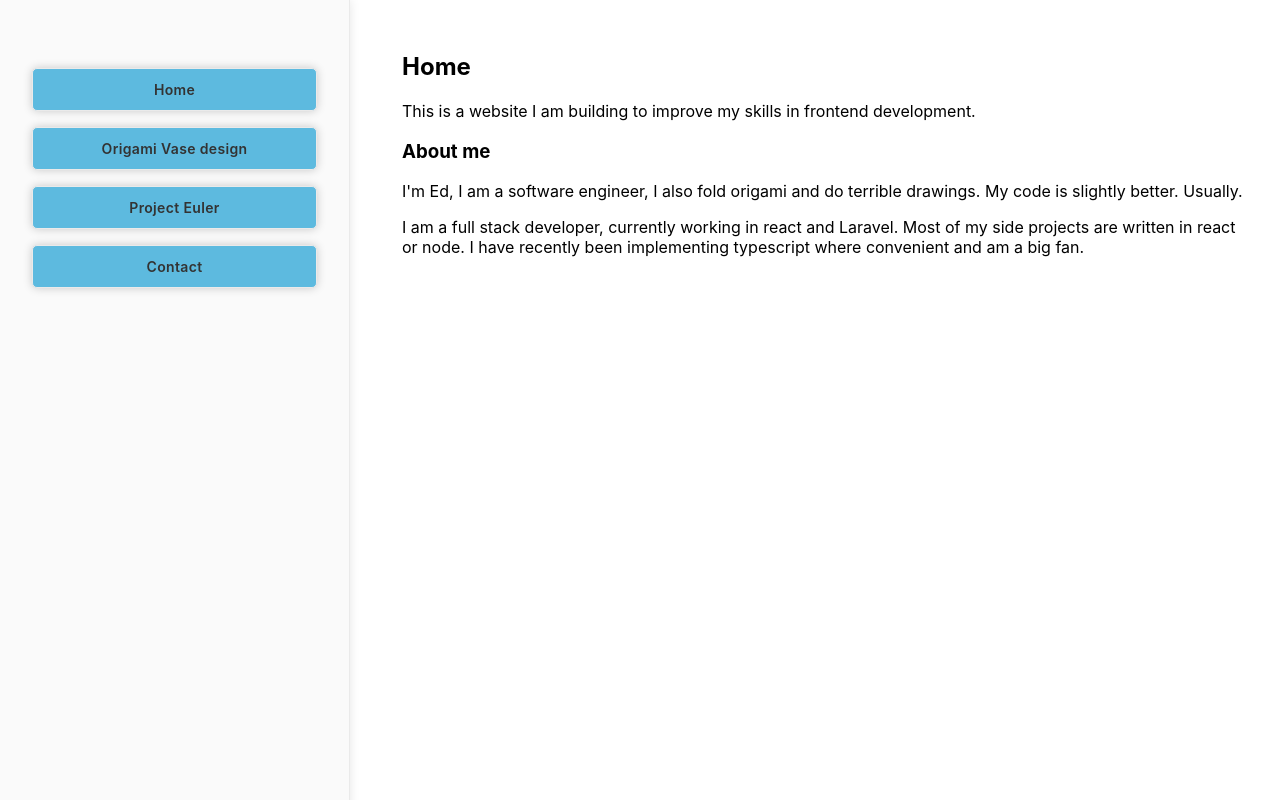
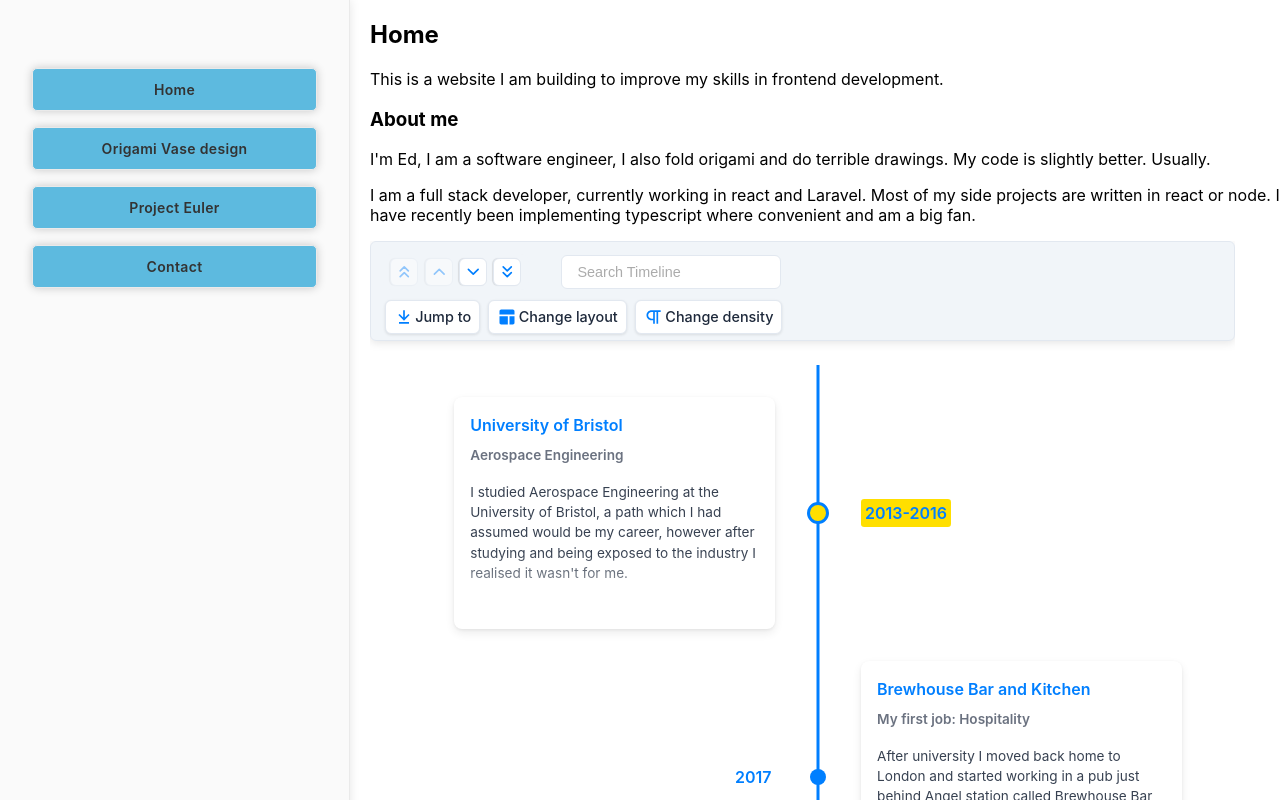
Before and after one commit to Edward-Phillips/origamiVaseDisplay, a Next.js app: page / in a window 1280 px wide. Shown: the top 800 px of the page. Built offline with nearby package versions, Linux system fonts and the light colour scheme.

Commit message:
add timeline component to index page

```diff
--- a/pages/index.js
+++ b/pages/index.js
@@ -1,9 +1,10 @@
-import Layout from '../components/LayoutComponents/layout'
-import Sidebar from '../components/LayoutComponents/sidebar'
-
+import Layout from '../components/LayoutComponents/layout';
+import Sidebar from '../components/LayoutComponents/sidebar';
+import ProfessionalTimeline from '../components/Timeline/ProfessionalTimeline';
+import styles from './index.module.scss';
 export default function Index() {
   return (
-    <>
+    <div className={styles.indexContainer}>
       <section>
         <h2>Home</h2>
         <p>
@@ -19,7 +20,10 @@ export default function Index() {
         </p>
     </article>
       </section>
-    </>
+      <section>
+        <ProfessionalTimeline />
+      </section>
+    </div>
   )
 }
 
--- a/pages/index.module.css
+++ /dev/null
@@ -1,3 +0,0 @@
-.pageTitle {
-  text-align: center;
-}
--- /dev/null
+++ b/pages/index.module.scss
@@ -0,0 +1,12 @@
+@import '../styles/variables.module.scss';
+
+.indexContainer {
+  padding: 0;
+  margin: 0;
+  width: 100%;
+  height: 100%;
+  display: flex;
+  flex-direction: column;
+  justify-content: center;
+  align-items: center;
+}
```
